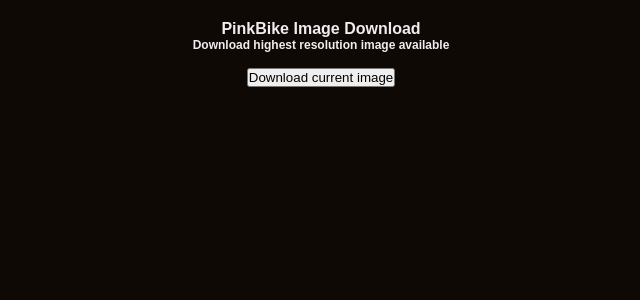
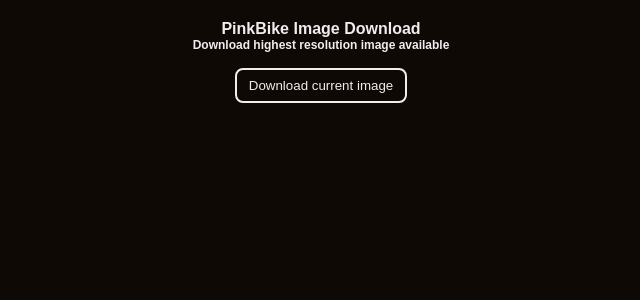
Before and after one commit to snoh666/pinkbike-photo-downloader, a React (Create React App) app: page / in a window 1280 px wide. Shown: the top 300 px of the page, without its empty margins (319-959 px from the left). Built offline with nearby package versions, Linux system fonts and the light colour scheme; no server answers.

Commit message:
feat: improve button and error ui

```diff
--- a/src/components/DownloadContent/index.tsx
+++ b/src/components/DownloadContent/index.tsx
@@ -1,6 +1,6 @@
 import useDownloadHandler from '@hooks/useDownloadHandler';
 
-import Container from './styles';
+import { Container, Button, ErrorMessage } from './styles';
 
 const DownloadContent = () => {
   const { download, error } = useDownloadHandler();
@@ -9,10 +9,10 @@
 
   return (
     <Container>
-      <button onClick={handleDownload} type='button'>
+      <Button onClick={handleDownload} type='button'>
         Download current image
-      </button>
-      <div>{error || <p>{error}</p>}</div>
+      </Button>
+      <ErrorMessage>{error || <span>{error}</span>}</ErrorMessage>
     </Container>
   );
 };
--- a/src/components/DownloadContent/styles.ts
+++ b/src/components/DownloadContent/styles.ts
@@ -1,6 +1,6 @@
 import styled from 'styled-components';
 
-const Container = styled.div`
+export const Container = styled.div`
   width: 100%;
   display: flex;
   flex-direction: column;
@@ -9,8 +9,14 @@
 `;
 
 export const Button = styled.button`
-  border: 2px solid ${({ theme }) => theme.colors.red};
+  padding: 0.5rem 0.75rem;
   background: none;
+  border: 2px solid ${({ theme }) => theme.colors.white};
+  border-radius: 0.5rem;
+  color: ${({ theme }) => theme.colors.white};
 `;
 
-export default Container;
+export const ErrorMessage = styled.p`
+  margin: 0.5rem 0;
+  color: ${({ theme }) => theme.colors.red};
+`;
```
